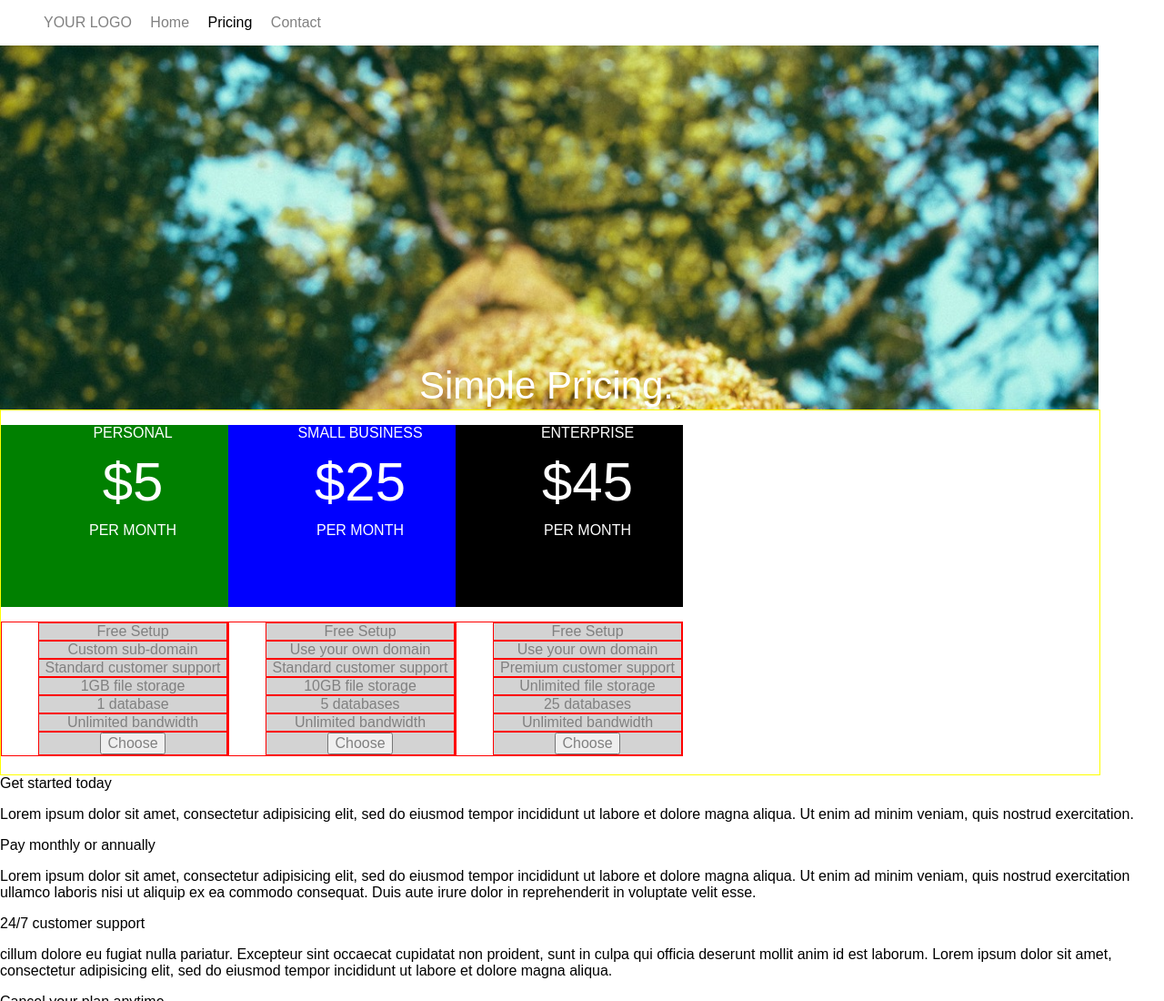
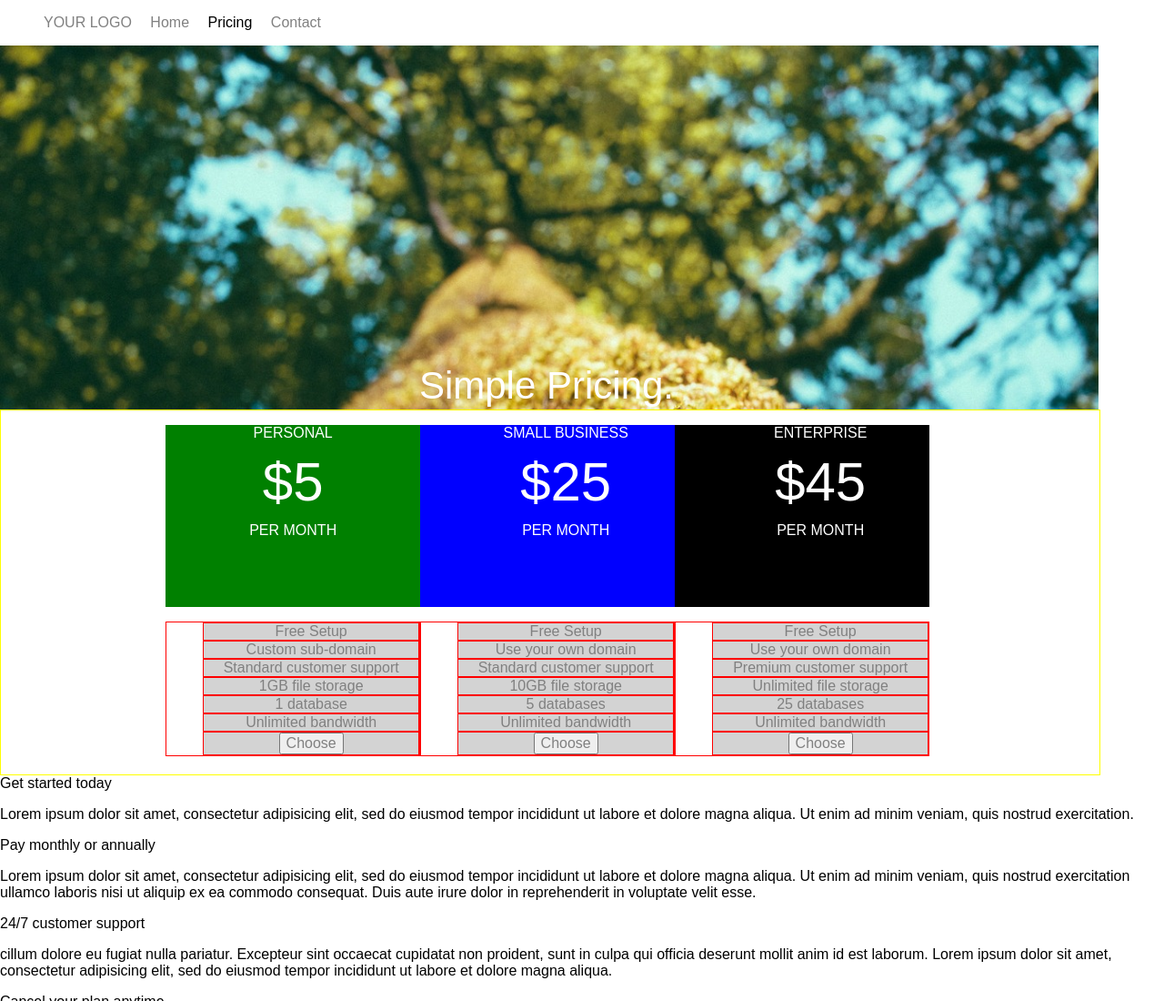
Before and after one commit to hconley6695/Weekend1Hmwk, a plain HTML site: page index.html in a window 1280 px wide. Shown: the top 1100 px of the page at 91% size. Drawn offline with Linux system fonts and the light colour scheme.

Commit message:
moved pricing columns to be horizontally centered within container

```diff
--- a/index.html
+++ b/index.html
@@ -26,13 +26,13 @@
 	<div class="offeredplans">
 		<div class="pricing2">
 		  <div class="column" id="pricing">
-		  	<div class="levels personal">
-		  		<ul>
+		  	<!--<div class="levels personal"> -->
+		  		<ul class="levels personal">
 		  			<li>Personal</li>
 		  			<li><span>$5</span></li>
 		  			<li> per month</li>
 		  		</ul>
-		  	</div>
+		  	<!--</div> -->
 				<ul class="plans">
 					<li>Free Setup</li>
 					<li>Custom sub-domain</li>
--- a/main.css
+++ b/main.css
@@ -53,8 +53,14 @@ div.offeredplans {
 	height: 400px;
 	padding: 0;
 	margin: 0;
+	/*position: relative;*/
+	border: 1px solid yellow;
+}
+
+.column {
+	float: left;
 	position: relative;
-	border: 1px solid yellow;
+	right: -15%;
 }
 
 /*.pricing2 {
@@ -72,11 +78,6 @@ ul.plans {
 	color: gray;
 	background: lightgray;
 }
-
-.column {
-	float: left;
-}
-
 
 .column span {
 	font-size: 60px;
@@ -98,20 +99,21 @@ ul.plans {
 .personal {
 	background: green;
 	height: 200px;
-	width: 250px;
+	width: 280px;
+	padding-left: 0;
 }
 
 
 .business {
 	background: blue;
 	height: 200px;
-	width: 250px;
+	width: 280px;
 }
 
 .enterprise {
 	background: black;
 	height: 200px;
-	width: 250px;
+	width: 280px;
 }
 
 
```
